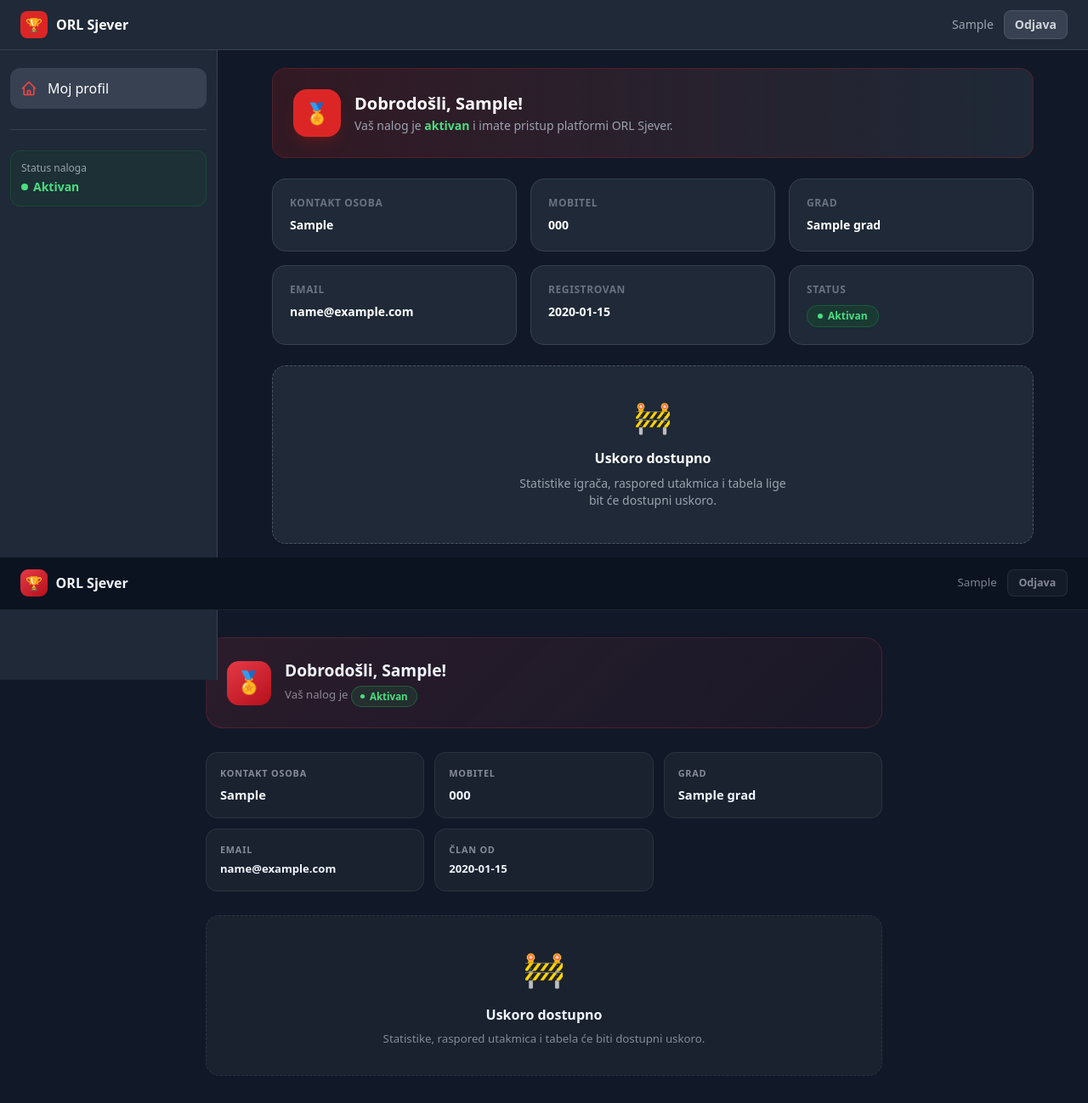
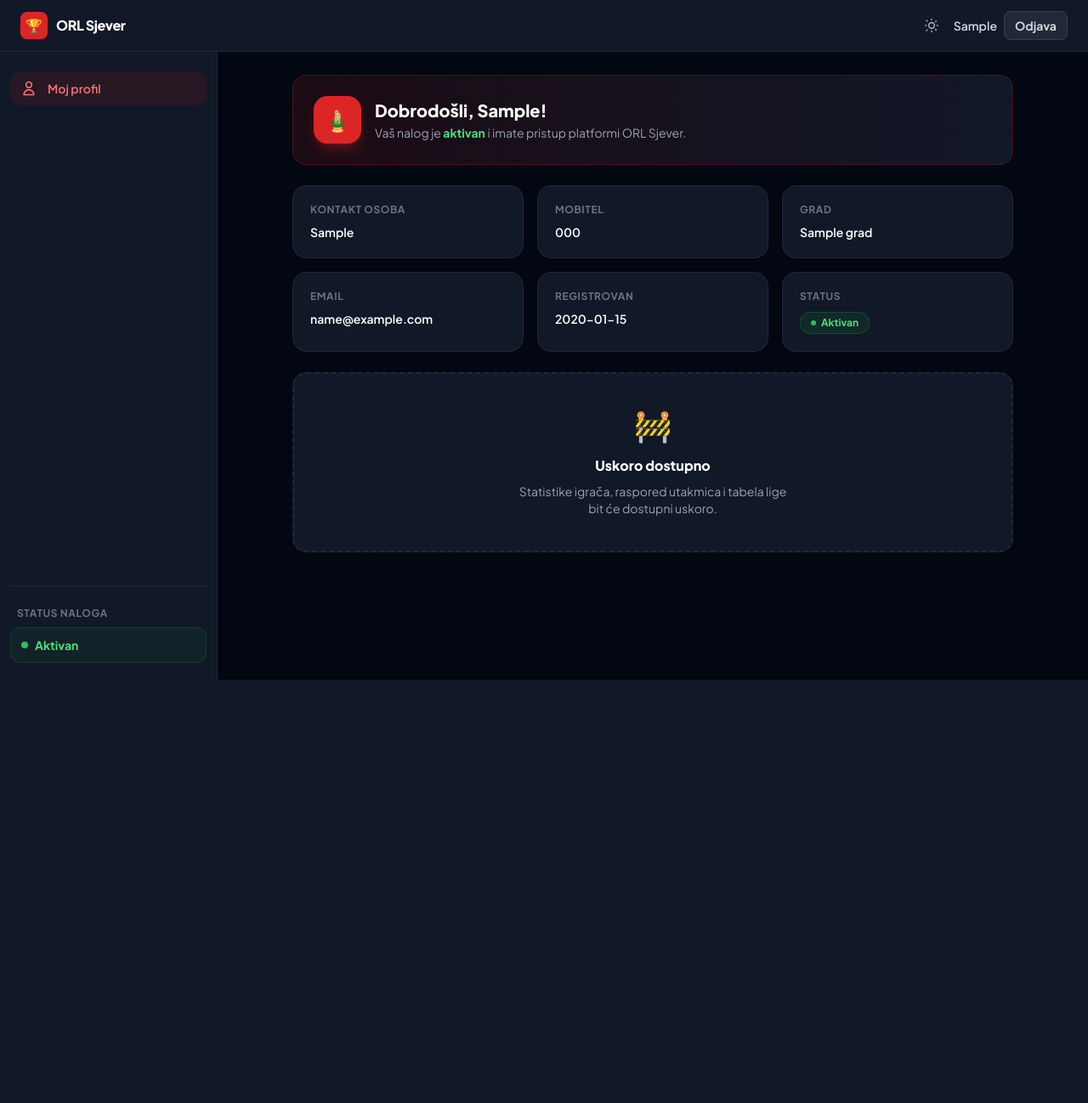
Before and after one commit to nedimlipa/omladinskaliga, a FastAPI app: template app/templates/dashboard_klub.html in a window 1280 px wide. Shown: the whole page at 85% size. After the commit the page ends 800 px from the top, so only its background shows below. Run offline with FastAPI, Linux system fonts and the light colour scheme; the template is opened without the code that fills it: most values are stand-ins (such as "Sample title", 1, 10 or a date in 2020); parts of the project's set-up code (start-up, migrations or seed data) failed here and were passed over; some libraries are stand-ins or nearby versions.

Commit message:
fix: remove duplicate HTML in all templates, add dark/light toggle everywhere

```diff
--- a/app/templates/dashboard_klub.html
+++ b/app/templates/dashboard_klub.html
@@ -1,87 +1,119 @@
 <!DOCTYPE html>
-<html lang="bs" class="dark">
+<html lang="bs">
 <head>
   <meta charset="UTF-8" />
   <meta name="viewport" content="width=device-width, initial-scale=1.0" />
   <title>{{ klub.naziv_kluba }} | ORL Sjever</title>
-  <link href="https://cdn.jsdelivr.net/npm/flowbite@2.3.0/dist/flowbite.min.css" rel="stylesheet" />
+  <script>
+    (function(){const t=localStorage.getItem('theme')||'dark';document.documentElement.classList.toggle('dark',t==='dark');})();
+  </script>
   <script src="https://cdn.tailwindcss.com"></script>
-  <script>tailwind.config = { darkMode: 'class' }</script>
+  <script>tailwind.config={darkMode:'class',theme:{extend:{fontFamily:{sans:['Plus Jakarta Sans','system-ui','sans-serif']}}}}</script>
+  <link href="https://fonts.googleapis.com/css2?family=Plus+Jakarta+Sans:wght@400;500;600;700;800&display=swap" rel="stylesheet"/>
+  <style>body{font-family:'Plus Jakarta Sans',system-ui,sans-serif;}.sidebar-transition{transition:transform .25s ease;}</style>
 </head>
-<body class="bg-gray-900 antialiased">
 
-<!-- NAVBAR -->
-<nav class="fixed top-0 z-50 w-full bg-gray-800 border-b border-gray-700">
+<body class="bg-gray-50 dark:bg-gray-950 text-gray-900 dark:text-gray-100 antialiased">
+
+<!-- ════════════════════════ NAVBAR ════════════════════════ -->
+<nav class="fixed top-0 z-50 w-full bg-white dark:bg-gray-900 border-b border-gray-200 dark:border-gray-800 shadow-sm">
   <div class="px-4 py-3 lg:px-6">
     <div class="flex items-center justify-between">
+
+      <!-- Left -->
       <div class="flex items-center gap-3">
-        <button data-drawer-target="klub-sidebar" data-drawer-toggle="klub-sidebar" type="button"
-          class="inline-flex items-center p-2 text-sm text-gray-400 rounded-lg sm:hidden hover:bg-gray-700">
+        <button id="sidebarToggle" type="button"
+          class="p-2 text-gray-500 dark:text-gray-400 rounded-lg md:hidden hover:bg-gray-100 dark:hover:bg-gray-800 transition">
           <svg class="w-5 h-5" fill="none" stroke="currentColor" viewBox="0 0 24 24">
             <path stroke-linecap="round" stroke-linejoin="round" stroke-width="2" d="M4 6h16M4 12h16M4 18h16"/>
           </svg>
         </button>
-        <div class="flex items-center gap-2.5">
-          <div class="w-8 h-8 bg-red-600 rounded-lg flex items-center justify-center text-base">🏆</div>
-          <span class="text-base font-bold text-white hidden sm:block">ORL Sjever</span>
-        </div>
+        <a href="/klub/dashboard" class="flex items-center gap-2.5">
+          <div class="w-8 h-8 bg-red-600 rounded-lg flex items-center justify-center text-base flex-shrink-0 shadow shadow-red-600/30">&#127942;</div>
+          <span class="font-extrabold tracking-tight text-gray-900 dark:text-white hidden sm:block">ORL Sjever</span>
+        </a>
       </div>
-      <div class="flex items-center gap-3">
-        <span class="hidden sm:block text-sm text-gray-400 font-medium">{{ klub.naziv_kluba }}</span>
+
+      <!-- Right -->
+      <div class="flex items-center gap-2">
+        <!-- Theme toggle -->
+        <button id="themeToggle" type="button"
+          class="p-2 rounded-lg text-gray-500 dark:text-gray-400 hover:bg-gray-100 dark:hover:bg-gray-800 transition">
+          <svg id="iconSun" class="w-5 h-5 hidden" fill="none" stroke="currentColor" viewBox="0 0 24 24">
+            <path stroke-linecap="round" stroke-linejoin="round" stroke-width="2"
+              d="M12 3v1m0 16v1m8.66-9h-1M4.34 12h-1m15.07-6.07-.71.71M5.64 18.36l-.71.71M18.36 18.36l-.71-.71M5.64 5.64l-.71-.71M12 8a4 4 0 100 8 4 4 0 000-8z"/>
+          </svg>
+          <svg id="iconMoon" class="w-5 h-5" fill="none" stroke="currentColor" viewBox="0 0 24 24">
+            <path stroke-linecap="round" stroke-linejoin="round" stroke-width="2" d="M21 12.79A9 9 0 1111.21 3 7 7 0 0021 12.79z"/>
+          </svg>
+        </button>
+        <span class="hidden sm:block text-sm font-semibold text-gray-700 dark:text-gray-300">{{ klub.naziv_kluba }}</span>
         <a href="/logout"
-          class="text-sm font-semibold text-gray-300 bg-gray-700 hover:bg-gray-600 border border-gray-600 px-3 py-1.5 rounded-lg transition">
+          class="text-sm font-bold text-gray-700 dark:text-gray-300 bg-gray-100 dark:bg-gray-800 hover:bg-gray-200 dark:hover:bg-gray-700 border border-gray-300 dark:border-gray-700 px-3 py-1.5 rounded-lg transition">
           Odjava
         </a>
       </div>
+
     </div>
   </div>
 </nav>
 
-<!-- SIDEBAR -->
-<aside id="klub-sidebar"
-  class="fixed top-0 left-0 z-40 w-64 h-screen pt-16 transition-transform -translate-x-full sm:translate-x-0 bg-gray-800 border-r border-gray-700">
-  <div class="h-full px-3 py-4 overflow-y-auto">
-    <ul class="space-y-1 font-medium">
+<!-- ════════════════════════ SIDEBAR ════════════════════════ -->
+<aside id="sidebar"
+  class="sidebar-transition fixed top-0 left-0 z-40 w-64 h-screen pt-16
+    bg-white dark:bg-gray-900 border-r border-gray-200 dark:border-gray-800
+    -translate-x-full md:translate-x-0">
+  <div class="h-full px-3 py-5 overflow-y-auto flex flex-col">
+
+    <ul class="space-y-1">
       <li>
         <a href="/klub/dashboard"
-          class="flex items-center gap-3 p-3 text-white bg-gray-700 rounded-xl">
-          <svg class="w-5 h-5 text-red-500" fill="none" stroke="currentColor" viewBox="0 0 24 24">
-            <path stroke-linecap="round" stroke-linejoin="round" stroke-width="2" d="M3 12l2-2m0 0l7-7 7 7M5 10v10a1 1 0 001 1h3m10-11l2 2m-2-2v10a1 1 0 01-1 1h-3m-6 0a1 1 0 001-1v-4a1 1 0 011-1h2a1 1 0 011 1v4a1 1 0 001 1m-6 0h6"/>
+          class="flex items-center gap-3 px-3 py-2.5 rounded-xl font-semibold text-sm
+            bg-red-50 dark:bg-red-900/20 text-red-700 dark:text-red-400">
+          <svg class="w-5 h-5" fill="none" stroke="currentColor" viewBox="0 0 24 24">
+            <path stroke-linecap="round" stroke-linejoin="round" stroke-width="2"
+              d="M16 7a4 4 0 11-8 0 4 4 0 018 0zM12 14a7 7 0 00-7 7h14a7 7 0 00-7-7z"/>
           </svg>
           Moj profil
         </a>
       </li>
     </ul>
 
-    <!-- Club status in sidebar -->
-    <div class="mt-6 pt-6 border-t border-gray-700">
-      <div class="px-3 py-3 rounded-xl {% if klub.aktivan %}bg-green-900/20 border border-green-700/30{% else %}bg-red-900/20 border border-red-700/30{% endif %}">
-        <p class="text-xs text-gray-400 mb-1">Status naloga</p>
-        <div class="flex items-center gap-1.5">
-          <span class="w-2 h-2 rounded-full {% if klub.aktivan %}bg-green-400{% else %}bg-red-400{% endif %}"></span>
-          <span class="text-sm font-semibold {% if klub.aktivan %}text-green-400{% else %}text-red-400{% endif %}">
-            {{ 'Aktivan' if klub.aktivan else 'Neaktivan' }}
-          </span>
-        </div>
+    <!-- Status u sidebar-u -->
+    <div class="mt-auto pt-6 border-t border-gray-200 dark:border-gray-800">
+      <p class="text-xs font-bold text-gray-400 dark:text-gray-500 uppercase tracking-wider px-2 mb-2">Status naloga</p>
+      <div class="flex items-center gap-2 px-3 py-2.5 rounded-xl
+        {% if klub.aktivan %}bg-green-50 dark:bg-green-900/20 border border-green-200 dark:border-green-700/30
+        {% else %}bg-red-50 dark:bg-red-900/20 border border-red-200 dark:border-red-700/30{% endif %}">
+        <span class="w-2 h-2 rounded-full flex-shrink-0 {% if klub.aktivan %}bg-green-500{% else %}bg-red-500{% endif %}"></span>
+        <span class="text-sm font-bold {% if klub.aktivan %}text-green-700 dark:text-green-400{% else %}text-red-600 dark:text-red-400{% endif %}">
+          {{ 'Aktivan' if klub.aktivan else 'Neaktivan' }}
+        </span>
       </div>
     </div>
+
   </div>
 </aside>
 
-<!-- MAIN -->
-<div class="p-4 sm:ml-64 pt-20">
-  <div class="max-w-4xl mx-auto space-y-6">
+<!-- Overlay (mobile) -->
+<div id="sidebarOverlay" class="hidden fixed inset-0 z-30 bg-black/50 md:hidden"></div>
+
+<!-- ════════════════════════ MAIN CONTENT ════════════════════════ -->
+<main class="md:ml-64 pt-16 min-h-screen">
+  <div class="max-w-4xl mx-auto px-4 sm:px-6 py-6 space-y-6">
 
     <!-- Welcome banner -->
-    <div class="bg-gradient-to-r from-red-900/30 to-gray-800 rounded-2xl border border-red-700/30 p-6 flex items-center gap-4">
-      <div class="w-14 h-14 bg-red-600 rounded-2xl flex items-center justify-center text-2xl shadow-lg shadow-red-900/40 shrink-0">
-        🏅
+    <div class="rounded-2xl border p-6 flex items-center gap-4
+      bg-gradient-to-r from-red-50 to-white dark:from-red-900/20 dark:to-gray-900
+      border-red-200 dark:border-red-700/30">
+      <div class="w-14 h-14 bg-red-600 rounded-2xl flex items-center justify-center text-2xl shadow-lg shadow-red-600/30 flex-shrink-0">
+        &#127885;
       </div>
       <div>
-        <h1 class="text-xl font-bold text-white">Dobrodošli, {{ klub.naziv_kluba }}!</h1>
-        <p class="text-sm text-gray-400 mt-0.5">
+        <h1 class="text-xl font-extrabold text-gray-900 dark:text-white">Dobrodošli, {{ klub.naziv_kluba }}!</h1>
+        <p class="text-sm text-gray-500 dark:text-gray-400 mt-0.5">
           Vaš nalog je
-          <span class="font-semibold {% if klub.aktivan %}text-green-400{% else %}text-red-400{% endif %}">
+          <span class="font-bold {% if klub.aktivan %}text-green-600 dark:text-green-400{% else %}text-red-600 dark:text-red-400{% endif %}">
             {{ 'aktivan' if klub.aktivan else 'neaktivan' }}
           </span>
           i imate pristup platformi ORL Sjever.
@@ -91,275 +123,93 @@
 
     <!-- Info grid -->
     <div class="grid grid-cols-1 sm:grid-cols-2 lg:grid-cols-3 gap-4">
-      <div class="bg-gray-800 rounded-2xl border border-gray-700 p-5">
-        <p class="text-xs font-semibold text-gray-500 uppercase tracking-wider mb-2">Kontakt osoba</p>
-        <p class="text-sm font-semibold {% if klub.kontakt_osoba %}text-white{% else %}text-gray-500 italic{% endif %}">
+
+      <div class="bg-white dark:bg-gray-900 rounded-2xl border border-gray-200 dark:border-gray-800 p-5 shadow-sm">
+        <p class="text-xs font-bold text-gray-400 dark:text-gray-500 uppercase tracking-wider mb-2">Kontakt osoba</p>
+        <p class="text-sm font-semibold {% if klub.kontakt_osoba %}text-gray-900 dark:text-white{% else %}text-gray-400 dark:text-gray-600 italic{% endif %}">
           {{ klub.kontakt_osoba or 'Nije unešeno' }}
         </p>
       </div>
-      <div class="bg-gray-800 rounded-2xl border border-gray-700 p-5">
-        <p class="text-xs font-semibold text-gray-500 uppercase tracking-wider mb-2">Mobitel</p>
-        <p class="text-sm font-semibold {% if klub.mobitel %}text-white{% else %}text-gray-500 italic{% endif %}">
+
+      <div class="bg-white dark:bg-gray-900 rounded-2xl border border-gray-200 dark:border-gray-800 p-5 shadow-sm">
+        <p class="text-xs font-bold text-gray-400 dark:text-gray-500 uppercase tracking-wider mb-2">Mobitel</p>
+        <p class="text-sm font-semibold {% if klub.mobitel %}text-gray-900 dark:text-white{% else %}text-gray-400 dark:text-gray-600 italic{% endif %}">
           {{ klub.mobitel or 'Nije unešeno' }}
         </p>
       </div>
-      <div class="bg-gray-800 rounded-2xl border border-gray-700 p-5">
-        <p class="text-xs font-semibold text-gray-500 uppercase tracking-wider mb-2">Grad</p>
-        <p class="text-sm font-semibold {% if klub.grad %}text-white{% else %}text-gray-500 italic{% endif %}">
+
+      <div class="bg-white dark:bg-gray-900 rounded-2xl border border-gray-200 dark:border-gray-800 p-5 shadow-sm">
+        <p class="text-xs font-bold text-gray-400 dark:text-gray-500 uppercase tracking-wider mb-2">Grad</p>
+        <p class="text-sm font-semibold {% if klub.grad %}text-gray-900 dark:text-white{% else %}text-gray-400 dark:text-gray-600 italic{% endif %}">
           {{ klub.grad or 'Nije unešeno' }}
         </p>
       </div>
-      <div class="bg-gray-800 rounded-2xl border border-gray-700 p-5">
-        <p class="text-xs font-semibold text-gray-500 uppercase tracking-wider mb-2">Email</p>
-        <p class="text-sm font-semibold text-white break-all">{{ klub.email }}</p>
+
+      <div class="bg-white dark:bg-gray-900 rounded-2xl border border-gray-200 dark:border-gray-800 p-5 shadow-sm">
+        <p class="text-xs font-bold text-gray-400 dark:text-gray-500 uppercase tracking-wider mb-2">Email</p>
+        <p class="text-sm font-semibold text-gray-900 dark:text-white break-all">{{ klub.email }}</p>
       </div>
-      <div class="bg-gray-800 rounded-2xl border border-gray-700 p-5">
-        <p class="text-xs font-semibold text-gray-500 uppercase tracking-wider mb-2">Registrovan</p>
-        <p class="text-sm font-semibold text-white">
+
+      <div class="bg-white dark:bg-gray-900 rounded-2xl border border-gray-200 dark:border-gray-800 p-5 shadow-sm">
+        <p class="text-xs font-bold text-gray-400 dark:text-gray-500 uppercase tracking-wider mb-2">Registrovan</p>
+        <p class="text-sm font-semibold text-gray-900 dark:text-white">
           {{ klub.kreiran_datum.strftime('%d.%m.%Y') if klub.kreiran_datum else '—' }}
         </p>
       </div>
-      <div class="bg-gray-800 rounded-2xl border border-gray-700 p-5">
-        <p class="text-xs font-semibold text-gray-500 uppercase tracking-wider mb-2">Status</p>
-        <span class="inline-flex items-center gap-1.5 px-3 py-1 rounded-full text-xs font-semibold
-          {% if klub.aktivan %}bg-green-900/40 text-green-400 border border-green-700/50{% else %}bg-red-900/40 text-red-400 border border-red-700/50{% endif %}">
-          <span class="w-1.5 h-1.5 rounded-full {% if klub.aktivan %}bg-green-400{% else %}bg-red-400{% endif %}"></span>
+
+      <div class="bg-white dark:bg-gray-900 rounded-2xl border border-gray-200 dark:border-gray-800 p-5 shadow-sm">
+        <p class="text-xs font-bold text-gray-400 dark:text-gray-500 uppercase tracking-wider mb-2">Status</p>
+        <span class="inline-flex items-center gap-1.5 px-3 py-1 rounded-full text-xs font-bold
+          {% if klub.aktivan %}bg-green-100 dark:bg-green-900/30 text-green-700 dark:text-green-400 border border-green-200 dark:border-green-700/40
+          {% else %}bg-red-100 dark:bg-red-900/30 text-red-600 dark:text-red-400 border border-red-200 dark:border-red-700/40{% endif %}">
+          <span class="w-1.5 h-1.5 rounded-full {% if klub.aktivan %}bg-green-500{% else %}bg-red-500{% endif %}"></span>
           {{ 'Aktivan' if klub.aktivan else 'Neaktivan' }}
         </span>
       </div>
+
     </div>
 
     <!-- Coming soon -->
-    <div class="bg-gray-800 rounded-2xl border border-dashed border-gray-600 p-10 text-center">
-      <div class="text-4xl mb-4">🚧</div>
-      <h3 class="text-base font-bold text-white mb-2">Uskoro dostupno</h3>
-      <p class="text-sm text-gray-400 max-w-xs mx-auto">
+    <div class="bg-white dark:bg-gray-900 rounded-2xl border-2 border-dashed border-gray-200 dark:border-gray-800 p-10 text-center">
+      <div class="text-4xl mb-4">&#128679;</div>
+      <h3 class="text-base font-extrabold text-gray-900 dark:text-white mb-2">Uskoro dostupno</h3>
+      <p class="text-sm text-gray-500 dark:text-gray-400 max-w-xs mx-auto">
         Statistike igrača, raspored utakmica i tabela lige bit će dostupni uskoro.
       </p>
     </div>
 
   </div>
-</div>
+</main>
 
-<script src="https://cdn.jsdelivr.net/npm/flowbite@2.3.0/dist/flowbite.min.js"></script>
+<script>
+  const html=document.documentElement;
+  const iconSun=document.getElementById('iconSun');
+  const iconMoon=document.getElementById('iconMoon');
+
+  function syncIcons(){
+    const dark=html.classList.contains('dark');
+    iconSun.classList.toggle('hidden',!dark);
+    iconMoon.classList.toggle('hidden',dark);
+  }
+  syncIcons();
+
+  document.getElementById('themeToggle').addEventListener('click',()=>{
+    const dark=html.classList.toggle('dark');
+    localStorage.setItem('theme',dark?'dark':'light');
+    syncIcons();
+  });
+
+  const sidebar=document.getElementById('sidebar');
+  const overlay=document.getElementById('sidebarOverlay');
+
+  document.getElementById('sidebarToggle').addEventListener('click',()=>{
+    sidebar.classList.remove('-translate-x-full');
+    overlay.classList.remove('hidden');
+  });
+  overlay.addEventListener('click',()=>{
+    sidebar.classList.add('-translate-x-full');
+    overlay.classList.add('hidden');
+  });
+</script>
 </body>
 </html>
-  <style>
-    *, *::before, *::after { margin: 0; padding: 0; box-sizing: border-box; }
-
-    :root {
-      --bg:      #060c16;
-      --sidebar: #0b1220;
-      --surface: rgba(255,255,255,0.04);
-      --border:  rgba(255,255,255,0.08);
-      --accent:  #e63946;
-      --green:   #22c55e;
-      --text:    #f0f6ff;
-      --muted:   rgba(240,246,255,0.5);
-      --dim:     rgba(240,246,255,0.2);
-    }
-
-    body {
-      font-family: 'Plus Jakarta Sans', system-ui, sans-serif;
-      background: var(--bg);
-      color: var(--text);
-      min-height: 100dvh;
-      display: flex;
-      flex-direction: column;
-    }
-
-    /* Topbar */
-    .topbar {
-      background: var(--sidebar);
-      border-bottom: 1px solid var(--border);
-      padding: .9rem 1.5rem;
-      display: flex;
-      align-items: center;
-      justify-content: space-between;
-      gap: 1rem;
-      position: sticky;
-      top: 0;
-      z-index: 100;
-    }
-
-    .brand {
-      display: flex; align-items: center; gap: .6rem;
-      font-weight: 800; font-size: 1rem;
-    }
-
-    .brand .icon {
-      width: 32px; height: 32px;
-      background: linear-gradient(145deg, #e63946, #b5101c);
-      border-radius: 9px;
-      display: flex; align-items: center; justify-content: center;
-      font-size: 1rem;
-    }
-
-    .logout-btn {
-      font-family: inherit; font-size: .78rem; font-weight: 600;
-      color: var(--muted); background: var(--surface);
-      border: 1px solid var(--border); border-radius: 8px;
-      padding: .35rem .8rem; cursor: pointer; text-decoration: none;
-      transition: color .2s, border-color .2s;
-    }
-    .logout-btn:hover { color: var(--text); border-color: rgba(255,255,255,0.18); }
-
-    /* Main */
-    main {
-      flex: 1; padding: 1.75rem 1.25rem;
-      max-width: 860px; width: 100%; margin: 0 auto;
-    }
-
-    /* Welcome */
-    .welcome {
-      background: linear-gradient(135deg, rgba(230,57,70,0.12), rgba(230,57,70,0.04));
-      border: 1px solid rgba(230,57,70,0.2);
-      border-radius: 20px;
-      padding: 1.5rem;
-      margin-bottom: 1.75rem;
-      display: flex;
-      align-items: center;
-      gap: 1rem;
-    }
-
-    .welcome-icon {
-      width: 52px; height: 52px;
-      background: linear-gradient(145deg, #e63946, #b5101c);
-      border-radius: 14px;
-      display: flex; align-items: center; justify-content: center;
-      font-size: 1.6rem;
-      flex-shrink: 0;
-    }
-
-    .welcome h1 { font-size: 1.2rem; font-weight: 800; margin-bottom: .2rem; }
-    .welcome p  { font-size: .83rem; color: var(--muted); }
-
-    /* Status badge */
-    .status {
-      display: inline-flex; align-items: center; gap: .35rem;
-      font-size: .72rem; font-weight: 700;
-      padding: .2rem .65rem; border-radius: 50px;
-    }
-    .aktivan  {
-      background: rgba(34,197,94,.12); border: 1px solid rgba(34,197,94,.3); color: #4ade80;
-    }
-    .neaktivan {
-      background: rgba(230,57,70,.1); border: 1px solid rgba(230,57,70,.25); color: #ff8b8b;
-    }
-    .status::before { content:''; width:5px; height:5px; border-radius:50%; background:currentColor; }
-
-    /* Info cards */
-    .info-grid {
-      display: grid;
-      grid-template-columns: 1fr 1fr;
-      gap: .75rem;
-      margin-bottom: 1.75rem;
-    }
-
-    .info-card {
-      background: var(--surface);
-      border: 1px solid var(--border);
-      border-radius: 14px;
-      padding: 1rem;
-    }
-
-    .info-card .label {
-      font-size: .68rem; font-weight: 700;
-      text-transform: uppercase; letter-spacing: .07em;
-      color: var(--muted); margin-bottom: .3rem;
-    }
-
-    .info-card .value { font-size: .92rem; font-weight: 600; }
-    .info-card .value.dim { color: var(--dim); font-style: italic; }
-
-    /* Coming soon */
-    .coming-soon {
-      background: var(--surface);
-      border: 1px dashed var(--border);
-      border-radius: 16px;
-      padding: 2rem;
-      text-align: center;
-    }
-
-    .coming-soon .cs-icon { font-size: 2.5rem; margin-bottom: .75rem; }
-    .coming-soon h3 { font-size: 1rem; font-weight: 700; margin-bottom: .4rem; }
-    .coming-soon p  { font-size: .83rem; color: var(--muted); }
-
-    @media (min-width: 640px) {
-      main { padding: 2rem; }
-      .info-grid { grid-template-columns: repeat(3, 1fr); }
-    }
-  </style>
-</head>
-<body>
-
-  <nav class="topbar">
-    <div class="brand">
-      <div class="icon">🏆</div>
-      ORL Sjever
-    </div>
-    <div style="display:flex; align-items:center; gap:.75rem">
-      <span style="font-size:.83rem; color:var(--muted)">{{ klub.naziv_kluba }}</span>
-      <a href="/logout" class="logout-btn">Odjava</a>
-    </div>
-  </nav>
-
-  <main>
-
-    <!-- Welcome -->
-    <div class="welcome">
-      <div class="welcome-icon">🏅</div>
-      <div>
-        <h1>Dobrodošli, {{ klub.naziv_kluba }}!</h1>
-        <p>
-          Vaš nalog je
-          <span class="status {{ 'aktivan' if klub.aktivan else 'neaktivan' }}">
-            {{ 'Aktivan' if klub.aktivan else 'Neaktivan' }}
-          </span>
-        </p>
-      </div>
-    </div>
-
-    <!-- Info -->
-    <div class="info-grid">
-      <div class="info-card">
-        <div class="label">Kontakt osoba</div>
-        <div class="value {{ '' if klub.kontakt_osoba else 'dim' }}">
-          {{ klub.kontakt_osoba or 'Nije unešeno' }}
-        </div>
-      </div>
-      <div class="info-card">
-        <div class="label">Mobitel</div>
-        <div class="value {{ '' if klub.mobitel else 'dim' }}">
-          {{ klub.mobitel or 'Nije unešeno' }}
-        </div>
-      </div>
-      <div class="info-card">
-        <div class="label">Grad</div>
-        <div class="value {{ '' if klub.grad else 'dim' }}">
-          {{ klub.grad or 'Nije unešeno' }}
-        </div>
-      </div>
-      <div class="info-card">
-        <div class="label">Email</div>
-        <div class="value" style="font-size:.82rem">{{ klub.email }}</div>
-      </div>
-      <div class="info-card">
-        <div class="label">Član od</div>
-        <div class="value" style="font-size:.82rem">
-          {{ klub.kreiran_datum.strftime('%d.%m.%Y') if klub.kreiran_datum else '—' }}
-        </div>
-      </div>
-    </div>
-
-    <!-- Placeholder -->
-    <div class="coming-soon">
-      <div class="cs-icon">🚧</div>
-      <h3>Uskoro dostupno</h3>
-      <p>Statistike, raspored utakmica i tabela će biti dostupni uskoro.</p>
-    </div>
-
-  </main>
-
-</body>
-</html>
```
Also changed, not shown: app/templates/login.html (+63 -227 lines).
